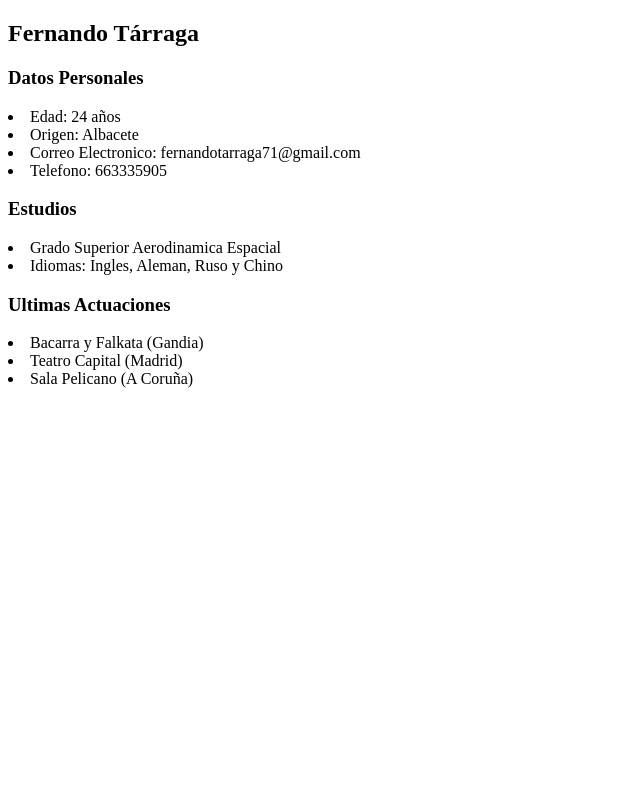
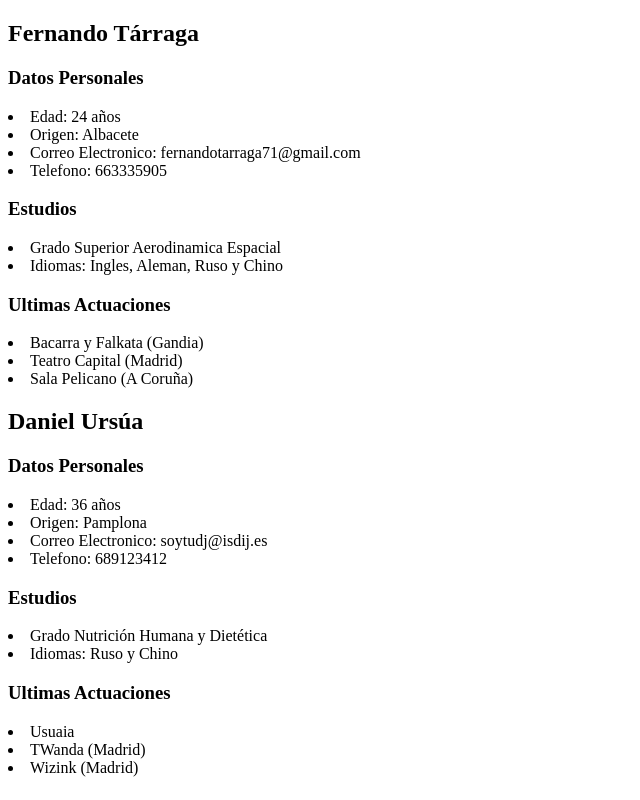
Before and after one commit to Dursu86/202301-W1CH2-Fernando-Daniel, a website: page curriculum.html in a window 1280 px wide. Shown: the whole page, without its empty margins (0-640 px from the left). Drawn offline with Linux system fonts and the light colour scheme.

Commit message:
Update feature/curriculum

```diff
--- a/curriculum.html
+++ b/curriculum.html
@@ -26,6 +26,23 @@
 
 
   </section>
+  <section>
+    <h2>Daniel Ursúa</h2>
+    <h3>Datos Personales</h3>
+    <li>Edad: 36 años</li>
+    <li>Origen: Pamplona</li>
+    <li>Correo Electronico: soytudj@isdij.es</li>
+    <li>Telefono: 689123412</li>
+    <h3>Estudios</h3>
+    <li>Grado Nutrición Humana y Dietética</li>
+    <li>Idiomas: Ruso y Chino</li>
+    <h3>Ultimas Actuaciones</h3>
+    <li>Usuaia</li>
+    <li>TWanda (Madrid)</li>
+    <li>Wizink (Madrid)</li>
+
+
+  </section>
 </body>
 
 </html>
```
